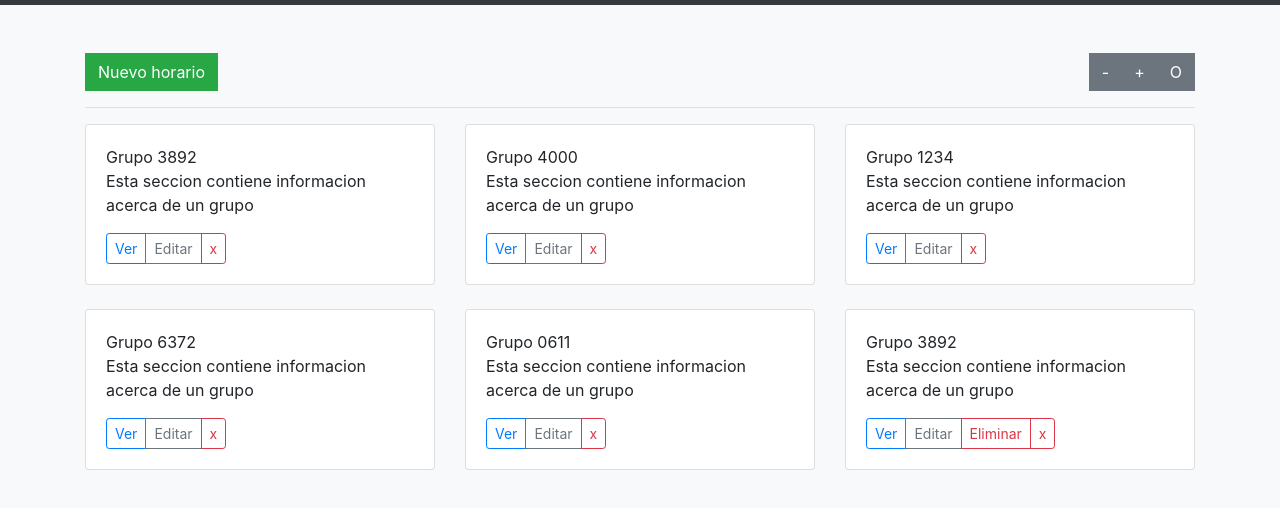
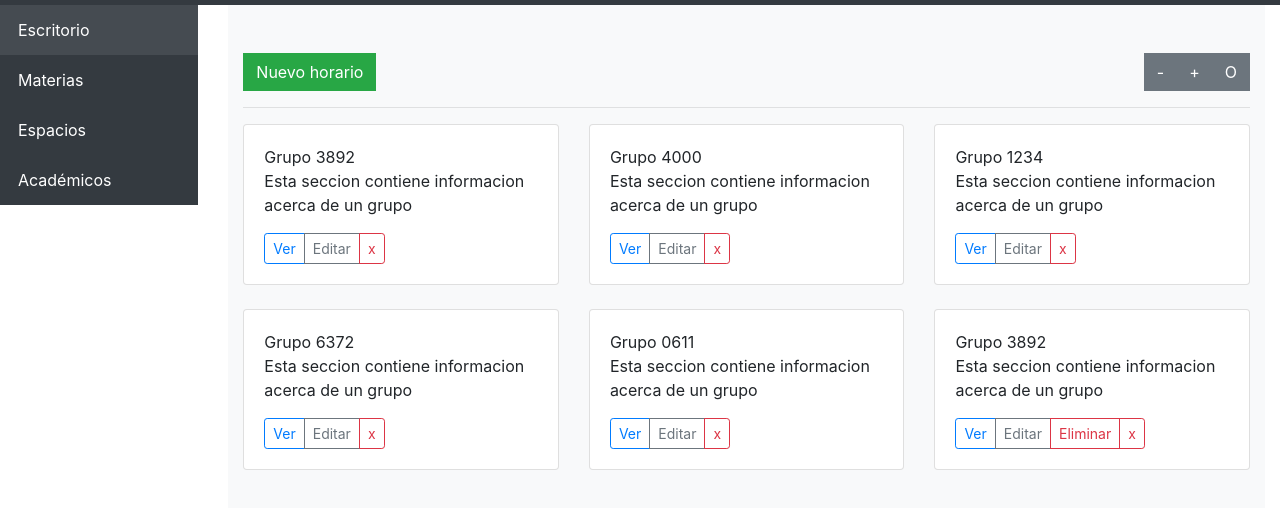
Before and after one commit to pedro-m-g/prototipo-sistema-de-horarios, a website: page dashboard.html in a window 1280 px wide. Shown: the part 58-566 px from the top of the page. Drawn offline with nearby package versions, Linux system fonts and the light colour scheme.

Commit message:
Agregar sidebar

```diff
--- /dev/null
+++ b/css/dashboard.css
@@ -0,0 +1,21 @@
+.sidebar .nav-item {
+  background: #343a40;
+  color: white;
+  padding: 5px 2px;
+}
+
+.sidebar .nav-item.active, .sidebar .nav-item.active:hover {
+  background: #454b51;
+}
+
+.sidebar .nav-item:hover {
+  background: black;
+}
+
+.sidebar .nav-item .nav-link {
+  color: white;
+}
+
+.sidebar {
+  padding-left: 0;
+}
--- a/dashboard.html
+++ b/dashboard.html
@@ -5,16 +5,16 @@ Falta agregarle los iconos a cada uno de los componentes no sabía que en Bootst
 <html>
 <head>
   <meta charset="utf-8">
-  <title>Dashboard</title>
+  <title>Escritorio</title>
 
   <!-- Bootstrap core CSS -->
   <link rel="stylesheet" href="https://maxcdn.bootstrapcdn.com/bootstrap/4.0.0/css/bootstrap.min.css" integrity="sha384-Gn5384xqQ1aoWXA+058RXPxPg6fy4IWvTNh0E263XmFcJlSAwiGgFAW/dAiS6JXm" crossorigin="anonymous">
+  <link rel="stylesheet" href="css/dashboard.css">
 </head>
 
 <body>
 
   <header>
-
     <div class="navbar navbar-expand navbar-dark bg-dark box-shadow">
       <div class="container d-flex justify-content-between">
         <a href="#" class="navbar-brand d-flex align-items-center">
@@ -35,13 +35,29 @@ Falta agregarle los iconos a cada uno de los componentes no sabía que en Bootst
           <button class="btn btn-primary rounded-0" type="submit" style="margin-left: 10px;">Buscar</button>
         </form>
       </div>
-
     </div>
   </header>
 
+  <div class="container-fluid">
+    <div class="row">
+      <div class="col-2 sidebar">
+        <ul class="nav flex-column">
+          <li class="nav-item active">
+            <a class="nav-link" href="#">Escritorio</a>
+          </li>
+          <li class="nav-item">
+            <a class="nav-link" href="#">Materias</a>
+          </li>
+          <li class="nav-item">
+            <a class="nav-link" href="#">Espacios</a>
+          </li>
+          <li class="nav-item">
+            <a class="nav-link" href="#">Académicos</a>
+          </li>
+        </ul>
+      </div>
+      <div class="col">
         <main role="main">
-
-
           <div class="album py-5 bg-light">
 
             <div class="container">
@@ -155,6 +171,9 @@ Falta agregarle los iconos a cada uno de los componentes no sabía que en Bootst
           </div>
 
         </main>
+      </div>
+    </div>
+  </div>
   <script src="https://code.jquery.com/jquery-3.2.1.slim.min.js" integrity="sha384-KJ3o2DKtIkvYIK3UENzmM7KCkRr/rE9/Qpg6aAZGJwFDMVNA/GpGFF93hXpG5KkN" crossorigin="anonymous"></script>
 
   <script src="https://code.jquery.com/jquery-3.2.1.slim.min.js" integrity="sha384-KJ3o2DKtIkvYIK3UENzmM7KCkRr/rE9/Qpg6aAZGJwFDMVNA/GpGFF93hXpG5KkN" crossorigin="anonymous"></script>
```
Lines whose indentation alone changed are shown as unchanged.
